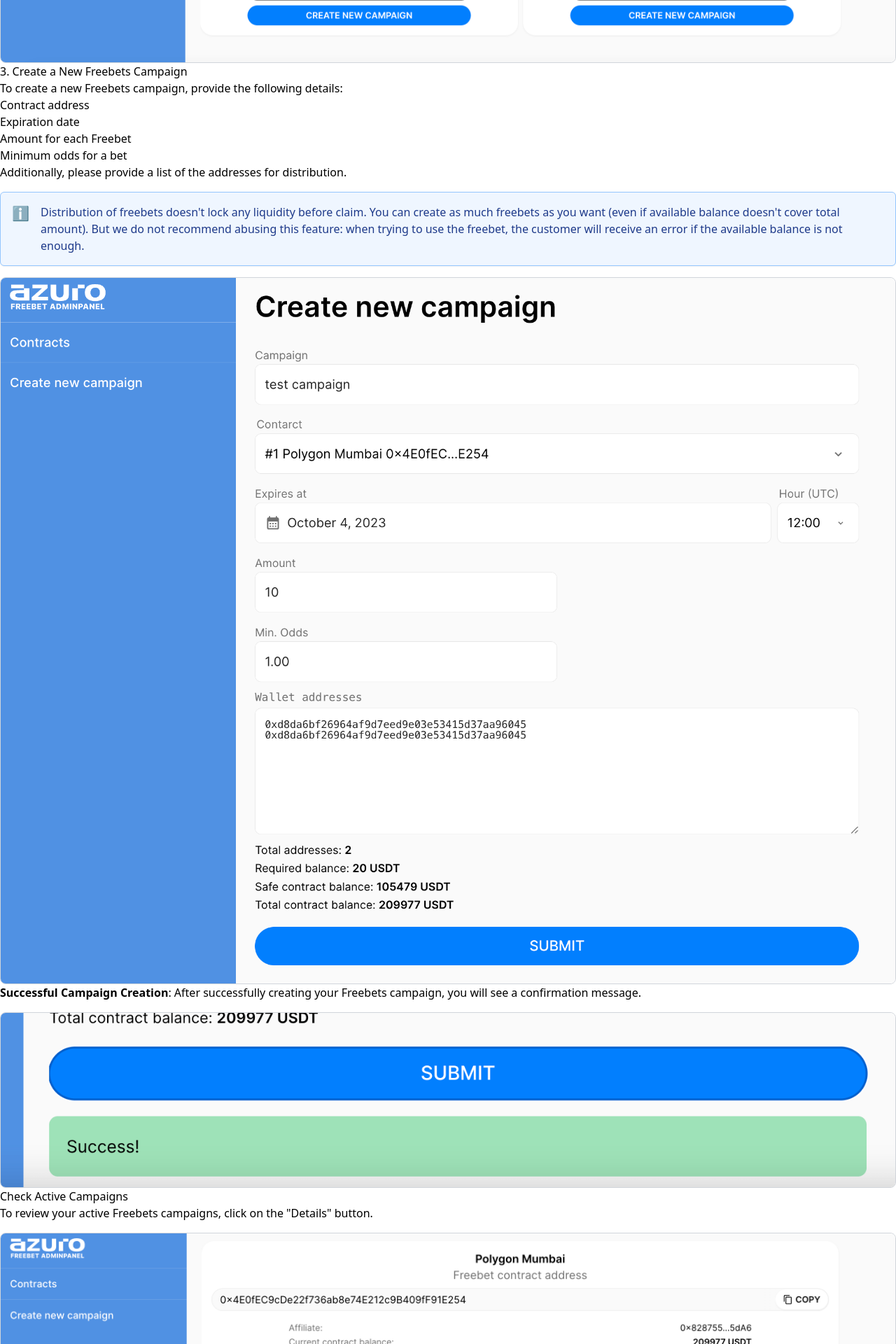
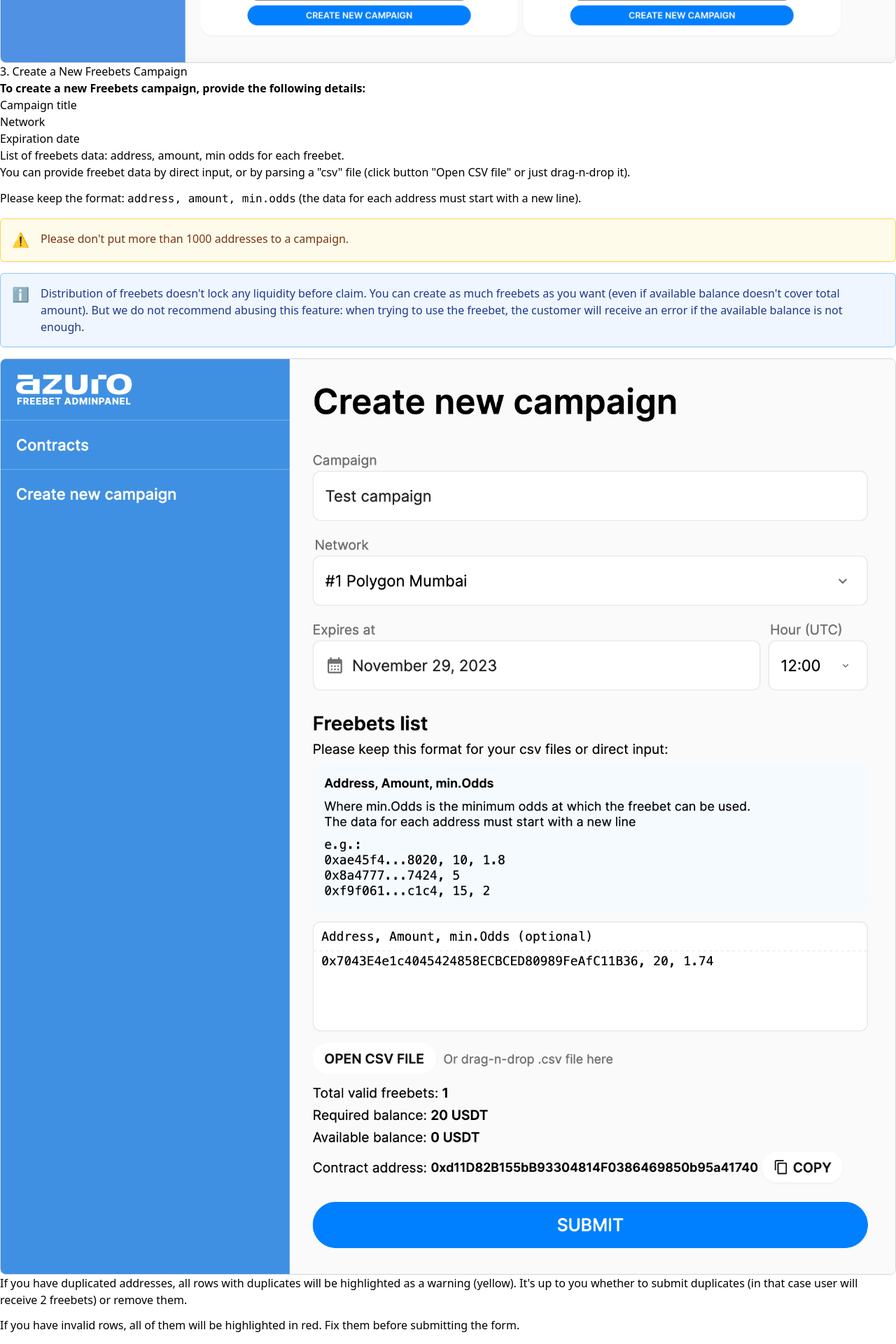
Before and after one commit to Azuro-protocol/gem-docs, a Next.js app: page /guides/freebets/distribute-freebets in a window 1280 px wide. Shown: the part 2400-4320 px from the top of the page at 70% size. Built offline with nearby package versions, Linux system fonts and the light colour scheme.

Commit message:
rework guide about distribution of freebets according to new UI/UX (#67)

```diff
--- a/pages/guides/freebets/distribute-freebets.mdx
+++ b/pages/guides/freebets/distribute-freebets.mdx
@@ -70,13 +70,19 @@ and the safe balance for your new campaign.
 />
 
 ### 3. Create a New Freebets Campaign
-To create a new Freebets campaign, provide the following details:
-   - Contract address
-   - Expiration date
-   - Amount for each Freebet
-   - Minimum odds for a bet
+**To create a new Freebets campaign, provide the following details:**
+- Campaign title
+- Network
+- Expiration date
+- List of freebets data: address, amount, min odds for each freebet.
 
-Additionally, please provide a list of the addresses for distribution.
+You can provide freebet data by direct input, or by parsing a "csv" file (click button "Open CSV file" or just drag-n-drop it).
+
+Please keep the format: `address, amount, min.odds` (the data for each address must start with a new line).
+
+<Callout type="warning">
+  Please don't put more than 1000 addresses to a campaign.
+</Callout>
 
 <Callout type="info">
   Distribution of freebets doesn't lock any liquidity before claim. You can create as much freebets as you want (even if available balance doesn't cover total amount).
@@ -84,18 +90,24 @@ Additionally, please provide a list of the addresses for distribution.
 </Callout>
 
 <Image
-  src="/images/freebets/admin/03.png"
-  width={2024}
-  height={1596}
+  src="/images/freebets/admin/03-1.png"
+  width={1858}
+  height={1900}
 />
 
-**Successful Campaign Creation**: After successfully creating your Freebets campaign,
-you will see a confirmation message.
+If you have duplicated addresses, all rows with duplicates will be highlighted as a warning (yellow).
+It's up to you whether to submit duplicates (in that case user will receive 2 freebets) or remove them.
+
+If you have invalid rows, all of them will be highlighted in red. Fix them before submitting the form.
+
 <Image
-  src="/images/freebets/admin/04.png"
-  width={1496}
-  height={292}
+  className="md:w-1/2"
+  src="/images/freebets/admin/04-1.png"
+  width={1202}
+  height={702}
 />
+
+After submitting, you will see a success or error notification.
 
 ### Check Active Campaigns
 To review your active Freebets campaigns, click on the "Details" button.
```
Also changed, not shown: public/images/freebets/admin/03-1.png (added), public/images/freebets/admin/04-1.png (added).
